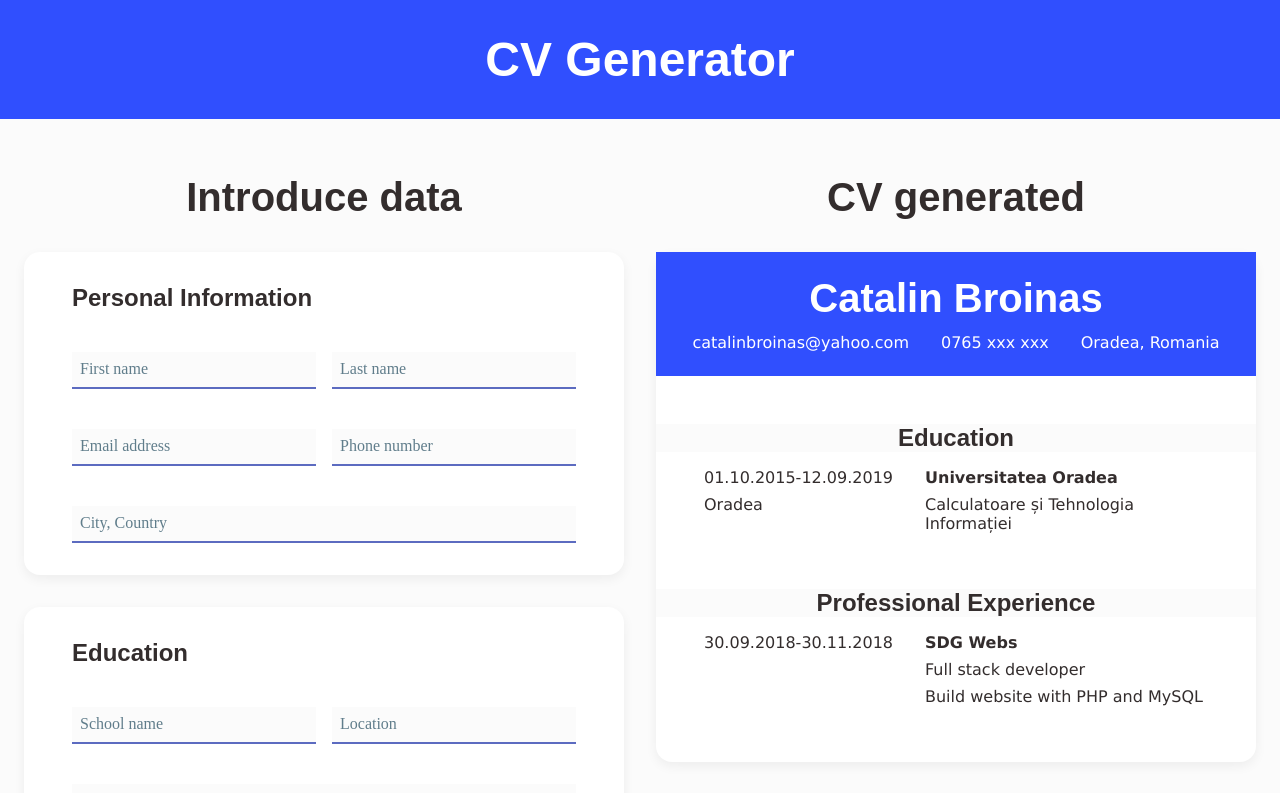
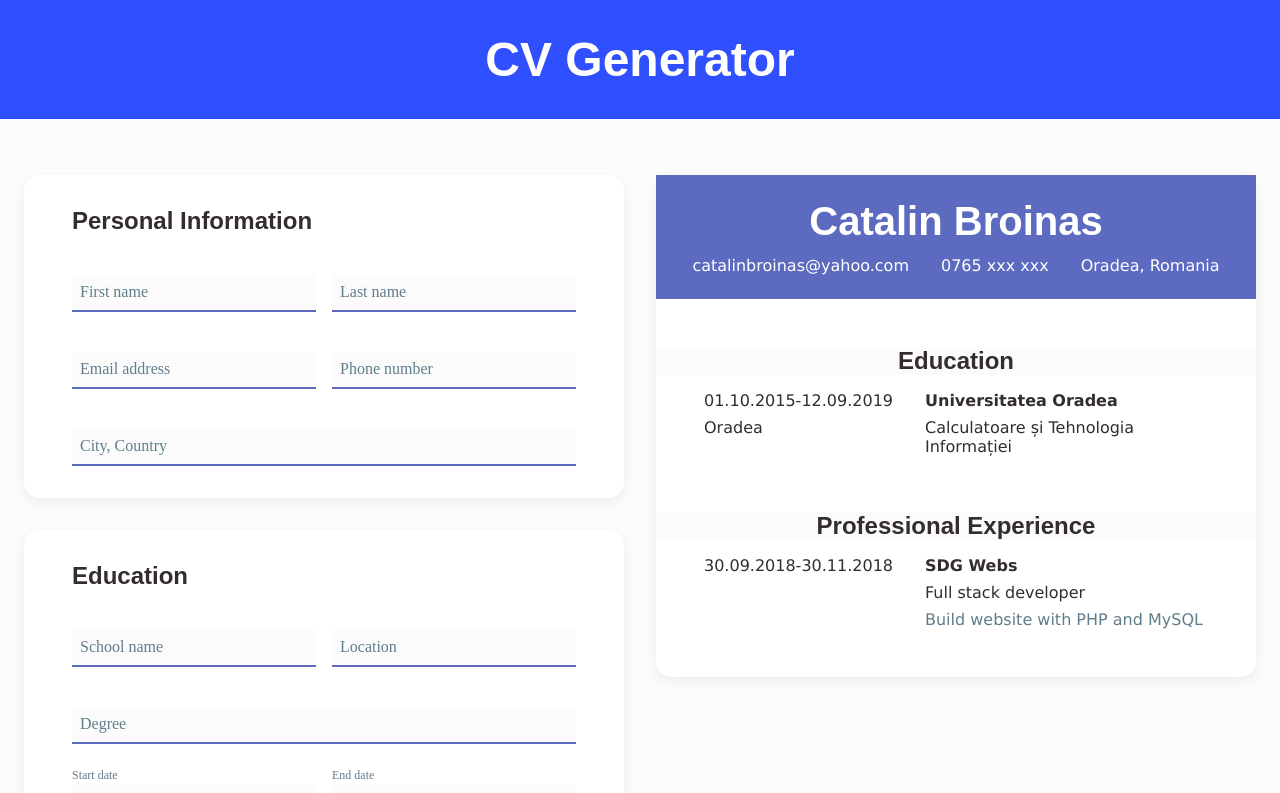
Before and after one commit to catalinbroinas/cv-application, a React (Vite) app: page / in a window 1280 px wide. Shown: the top 793 px of the page. Built offline with nearby package versions, Linux system fonts and the light colour scheme.

Commit message:
style: improve typography and `.cv-body` layout

```diff
--- a/src/components/cv/CVExperience.jsx
+++ b/src/components/cv/CVExperience.jsx
@@ -11,8 +11,8 @@ function CVExperience({ company, job, description, startDate, endDate }) {
 
                 <div className="job">
                     <p className="text fw-bold">{company}</p>
-                    <p className="text fw-bolder">{job}</p>
-                    <p className="text">{description}</p>
+                    <p className="text">{job}</p>
+                    <p className="text-light">{description}</p>
                 </div>
             </div>
         </div>
--- a/src/sections/MainContent/FormSection.jsx
+++ b/src/sections/MainContent/FormSection.jsx
@@ -5,7 +5,7 @@ import ExperienceForm from "../../components/forms/ExperienceForm";
 function FormSection() {
     return (
         <section className="insert-data">
-            <h2 className="title">Introduce data</h2>
+            <h2 className="sr-only">Introduce data</h2>
 
             <PersonalDataForm />
             <EducationForm />
--- a/src/sections/MainContent/PreviewSection.jsx
+++ b/src/sections/MainContent/PreviewSection.jsx
@@ -5,7 +5,7 @@ import CVExperience from "../../components/cv/CVExperience";
 function PreviewSection() {
     return (
         <section className="preview">
-            <h2 className="title">CV generated</h2>
+            <h2 className="sr-only">CV generated</h2>
 
             <div className="cv">
                 <CVHeader
--- a/src/styles/App.css
+++ b/src/styles/App.css
@@ -84,7 +84,7 @@
 }
 
 .cv-header {
-  background-color: var(--primary-bg-color);
+  background-color: var(--secondary-bg-color);
   color: var(--primary-color);
   padding: 1.5rem 2rem;
   display: flex;
@@ -101,10 +101,17 @@
 
 .cv-header .cv-contact {
   display: flex;
-  flex-flow: row wrap;
+  flex-wrap: wrap;
   justify-content: space-between;
   align-items: center;
-  gap: 2rem;
+}
+
+.cv-header .cv-contact .text {
+  margin-right: 2rem;
+}
+
+.cv-header .cv-contact .text:last-of-type {
+  margin-right: 0;
 }
 
 .cv-education .content,
--- a/src/styles/index.css
+++ b/src/styles/index.css
@@ -103,18 +103,10 @@ footer {
 
 /* Typography */
 .title {
+  font-size: 3rem;
   font-weight: 700;
   font-family: var(--font-title);
   text-align: center;
-}
-
-h1.title {
-  font-size: 3rem;
-}
-
-h2.title {
-  font-size: 2.5rem;
-  margin-bottom: 2rem;
 }
 
 .sub-title {
@@ -129,10 +121,28 @@ h2.title {
   font-size: 1rem;
 }
 
+.footer-text {
+  font-family: var(--font-title);
+  font-weight: 500;
+  font-size: 1rem;
+}
+
+.text-light {
+  color: var(--secondary-color);
+}
+
 .fw-bold {
   font-weight: 700;
 }
 
-.fw-bolder {
-  font-weight: 500;
+.sr-only {
+  position: absolute;
+  width: 1px;
+  height: 1px;
+  padding: 0;
+  margin: -1px;
+  overflow: hidden;
+  clip: rect(0, 0, 0, 0);
+  white-space: nowrap;
+  border: 0;
 }
```
